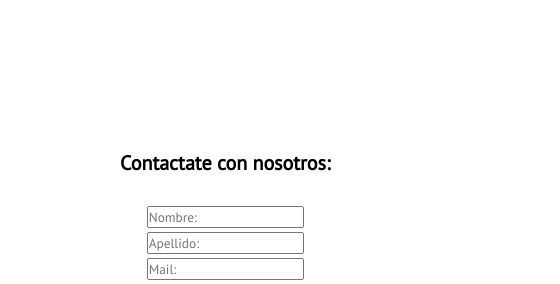
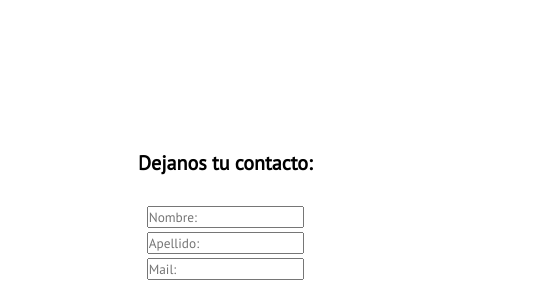
Before and after one commit to avmazzaglia/TPO-AVM-HTML.github.io, a plain HTML site: page nav/contacto.html in a window 1280 px wide. Shown: the part 168-452 px from the top of the page, 0-560 px from the left. Drawn offline with Linux system fonts and the light colour scheme; grey boxes are pictures that could not be loaded.

Commit message:
Update contacto.html

```diff
--- a/nav/contacto.html
+++ b/nav/contacto.html
@@ -39,7 +39,7 @@
 
 
             <div class="formulario">
-                <h4>Contactate con nosotros:</h4> <br>
+                <h4>Dejanos tu contacto:</h4> <br>
 
                 <form action="" name="formulario" method="get">
                     <input type="text" name="nombre" id="nombre" maxlength="30" placeholder="Nombre:">
```
